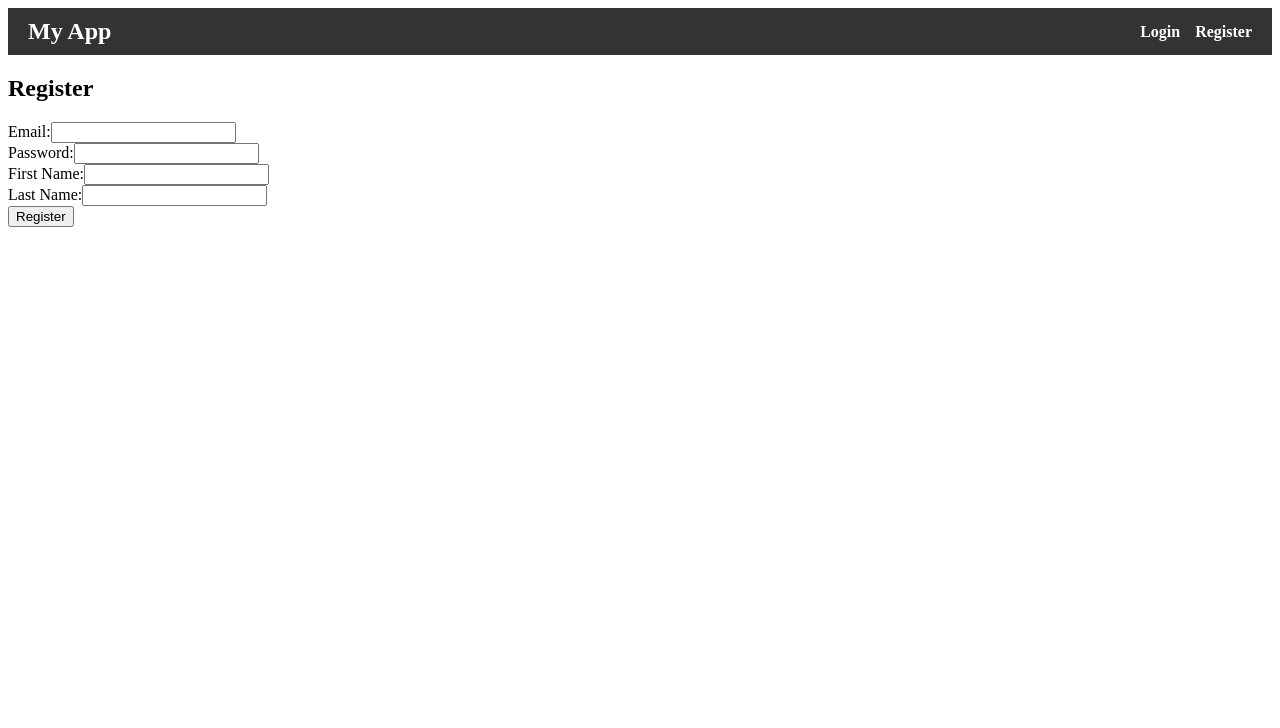
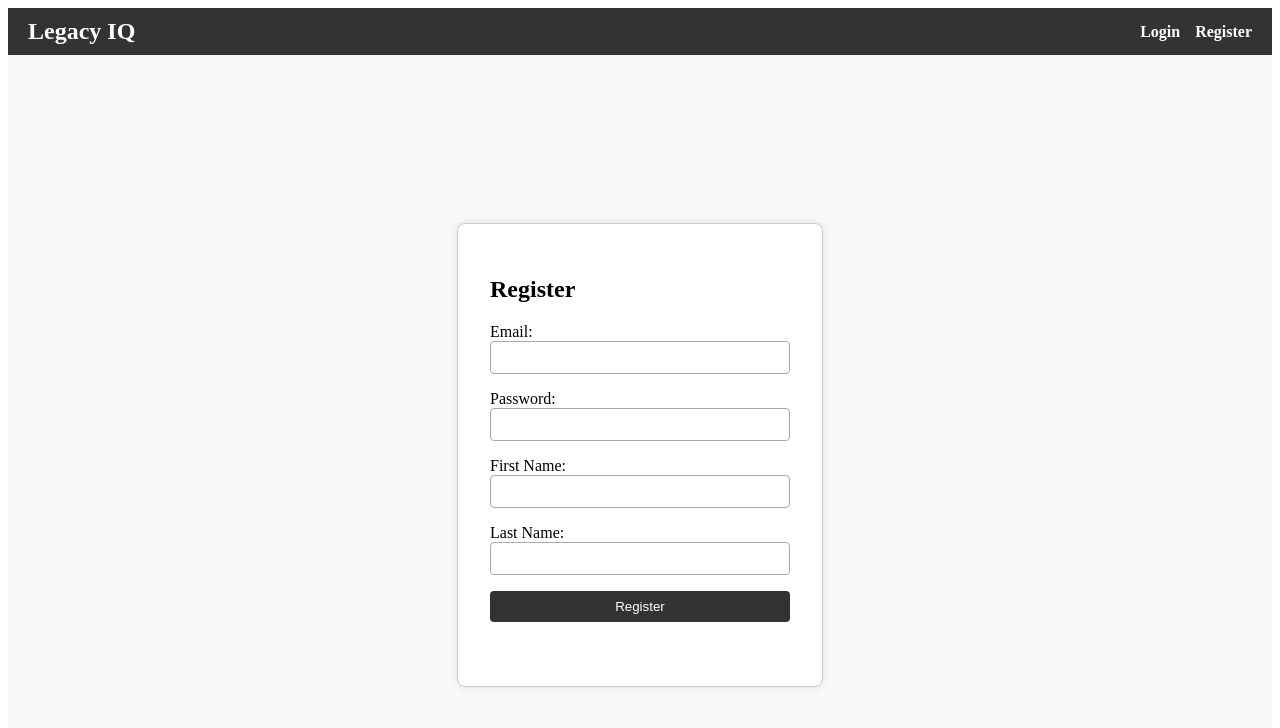
Before and after one commit to byhringjstudent/Official-Project-Folder, a React (Vite) app: page /register in a window 1280 px wide. Shown: the top 728 px of the page. Built offline with nearby package versions, Linux system fonts and the light colour scheme.

Commit message:
Update navbar title to Legacy IQ and style forms

```diff
--- a/src/components/Navbar.jsx
+++ b/src/components/Navbar.jsx
@@ -28,7 +28,7 @@ export default function Navbar({ isLoggedIn, setIsLoggedIn }) {
 
   return (
     <nav style={styles.nav}>
-      <h2 style={styles.logo}>My App</h2>
+      <h2 style={styles.logo}>Legacy IQ</h2>
       <div style={styles.links}>
         {!isLoggedIn ? (
           <><Link to="/" style={styles.link}>Login</Link><Link to="/register" style={styles.link}>Register</Link></>
--- /dev/null
+++ b/src/components/pages/Login.css
@@ -0,0 +1,45 @@
+.login-container {
+    display: flex;
+    justify-content: center;
+    align-items: center;
+    min-height: 100vh;
+    background-color: #f9f9f9;
+  }
+
+  .login-form {
+    display: flex;
+    flex-direction: column;
+    width: 300px;
+    padding: 2rem;
+    border: 1px solid #ccc;
+    border-radius: 8px;
+    background-color: #ffffff;
+    box-shadow: 0 0 10px rgba(0, 0, 0, 0.1);
+  }
+
+  .login-form input {
+    padding: 0.5rem;
+    margin-bottom: 1rem;
+    border: 1px solid #aaa;
+    border-radius: 4px;
+  }
+
+  .login-form button {
+    padding: 0.5rem;
+    background-color: #333;
+    color: white;
+    border: none;
+    border-radius: 4px;
+    cursor: pointer;
+  }
+
+  .login-form button:hover {
+    background-color: #555;
+  }
+
+  .login-message {
+    margin-top: 1rem;
+    color: #cc0000;
+    font-weight: 500;
+    text-align: center;
+  }
--- a/src/components/pages/Login.jsx
+++ b/src/components/pages/Login.jsx
@@ -1,11 +1,12 @@
 import React, { useState } from 'react';
 import { useNavigate } from 'react-router-dom';
+import './Login.css'; // Make sure this file exists in the same folder
 
-export default function Login({setIsLoggedIn}) {
+export default function Login({ setIsLoggedIn }) {
   const [email, setEmail] = useState('');
   const [password, setPassword] = useState('');
   const [message, setMessage] = useState('');
-  const navigate = useNavigate(); // ✅ Hook for programmatic navigation
+  const navigate = useNavigate();
 
   const handleSubmit = async (e) => {
     e.preventDefault();
@@ -16,7 +17,7 @@ export default function Login({setIsLoggedIn}) {
         headers: {
           'Content-Type': 'application/json',
         },
-        credentials: 'include', // Include cookies for session handling
+        credentials: 'include',
         body: JSON.stringify({ email, password }),
       });
 
@@ -26,7 +27,7 @@ export default function Login({setIsLoggedIn}) {
         setMessage('Login successful! Redirecting...');
         setIsLoggedIn(true);
         localStorage.setItem('isLoggedIn', 'true');
-        navigate('/home'); // ✅ Redirect to home
+        navigate('/home');
       } else {
         setMessage(data.message || 'Login failed.');
       }
@@ -37,26 +38,31 @@ export default function Login({setIsLoggedIn}) {
   };
 
   return (
-    <div style={{ maxWidth: 400, margin: 'auto' }}>
-      <h2>Login</h2>
-      <form onSubmit={handleSubmit}>
+    <div className="login-container">
+      <form onSubmit={handleSubmit} className="login-form">
+        <h2>Login</h2>
+
+        <label htmlFor="email">Email:</label>
         <input
           type="email"
+          id="email"
           value={email}
-          onChange={e => setEmail(e.target.value)}
-          placeholder="Email"
+          onChange={(e) => setEmail(e.target.value)}
           required
-        /><br />
+        />
+
+        <label htmlFor="password">Password:</label>
         <input
           type="password"
+          id="password"
           value={password}
-          onChange={e => setPassword(e.target.value)}
-          placeholder="Password"
+          onChange={(e) => setPassword(e.target.value)}
           required
-        /><br />
+        />
+
         <button type="submit">Login</button>
+        <p className="login-message">{message}</p>
       </form>
-      <p>{message}</p>
     </div>
   );
 }
--- /dev/null
+++ b/src/components/pages/Register.css
@@ -0,0 +1,45 @@
+.register-container {
+    display: flex;
+    justify-content: center;
+    align-items: center;
+    min-height: 100vh;
+    background-color: #f9f9f9;
+  }
+
+  .register-form {
+    display: flex;
+    flex-direction: column;
+    width: 300px;
+    padding: 2rem;
+    border: 1px solid #ccc;
+    border-radius: 8px;
+    background-color: #ffffff;
+    box-shadow: 0 0 10px rgba(0, 0, 0, 0.1);
+  }
+
+  .register-form input {
+    padding: 0.5rem;
+    margin-bottom: 1rem;
+    border: 1px solid #aaa;
+    border-radius: 4px;
+  }
+
+  .register-form button {
+    padding: 0.5rem;
+    background-color: #333;
+    color: white;
+    border: none;
+    border-radius: 4px;
+    cursor: pointer;
+  }
+
+  .register-form button:hover {
+    background-color: #555;
+  }
+
+  .form-message {
+    margin-top: 1rem;
+    color: #cc0000;
+    font-weight: 500;
+    text-align: center;
+  }
--- a/src/components/pages/Register.jsx
+++ b/src/components/pages/Register.jsx
@@ -1,5 +1,6 @@
 import React, { useState } from 'react';
 import { useNavigate } from 'react-router-dom';
+import './Register.css'; // Make sure this file exists and is imported correctly
 
 export default function Register() {
   const [email, setEmail] = useState('');
@@ -7,7 +8,7 @@ export default function Register() {
   const [firstName, setFirstName] = useState('');
   const [lastName, setLastName] = useState('');
   const [message, setMessage] = useState('');
-  const navigate = useNavigate(); // for redirecting after successful registration
+  const navigate = useNavigate();
 
   const handleSubmit = async (e) => {
     e.preventDefault();
@@ -30,9 +31,7 @@ export default function Register() {
 
       if (response.ok) {
         setMessage(data.message || 'Registration successful!');
-        // Redirect to the login page after successful registration
-        // Inside your register.js after successful registration
-        localStorage.removeItem('isLoggedIn'); // or sessionStorage.removeItem('isLoggedIn');
+        localStorage.removeItem('isLoggedIn');
         sessionStorage.removeItem('isLoggedIn');
         document.cookie = 'sessionid=; expires=Thu, 01 Jan 1970 00:00:00 GMT; path=/;';
         navigate('/');
@@ -46,10 +45,10 @@ export default function Register() {
   };
 
   return (
-    <div>
-      <h2>Register</h2>
-      <form onSubmit={handleSubmit}>
-        <div>
+    <div className="register-container">
+      <form onSubmit={handleSubmit} className="register-form">
+        <h2 className="form-title">Register</h2>
+
         <label>Email:</label>
         <input
           type="email"
@@ -57,8 +56,7 @@ export default function Register() {
           onChange={(e) => setEmail(e.target.value)}
           required
         />
-        </div>
-        <div>
+
         <label>Password:</label>
         <input
           type="password"
@@ -66,8 +64,7 @@ export default function Register() {
           onChange={(e) => setPassword(e.target.value)}
           required
         />
-        </div>
-        <div>
+
         <label>First Name:</label>
         <input
           type="text"
@@ -75,8 +72,7 @@ export default function Register() {
           onChange={(e) => setFirstName(e.target.value)}
           required
         />
-        </div>
-        <div>
+
         <label>Last Name:</label>
         <input
           type="text"
@@ -84,10 +80,10 @@ export default function Register() {
           onChange={(e) => setLastName(e.target.value)}
           required
         />
-        </div>
+
         <button type="submit">Register</button>
+        <p className="form-message">{message}</p>
       </form>
-      <p>{message}</p>
     </div>
   );
 }
```
Also changed, not shown: 2 other files (tests, documents, lock files or other folders). Lines whose indentation alone changed are shown as unchanged.
